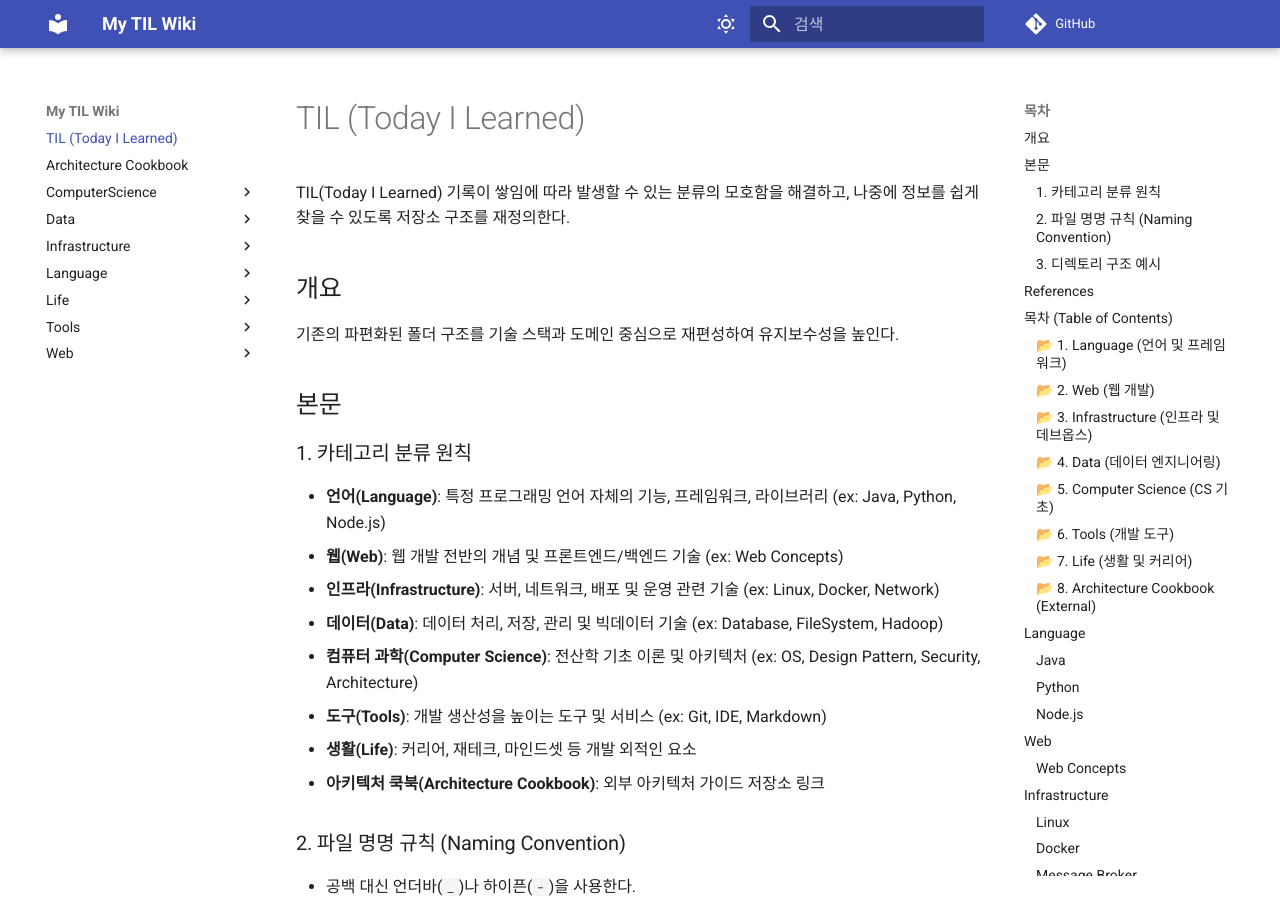
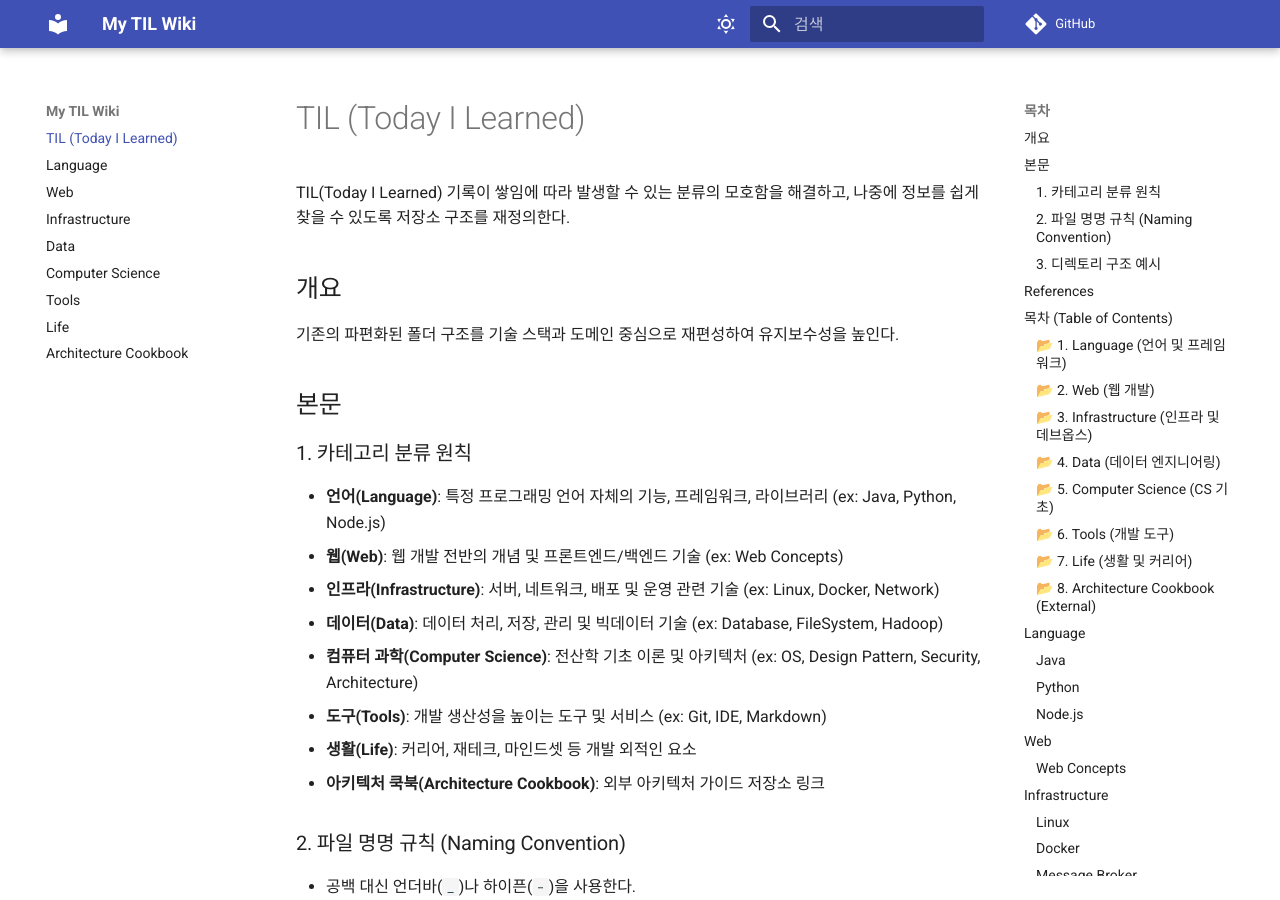
Before and after one commit to DevDooly/TIL, an MkDocs documentation site: the page built from docs/index.md, in a window 1280 px wide and 900 px high. Built offline with MkDocs 1.6.1 and Material for MkDocs 9.7.7, drawn with Linux system fonts in a browser that asks for light colours; comment, search, counter and statistics services are not loaded; part of the change alters nothing that is shown.

```diff
--- a/mkdocs.yml
+++ b/mkdocs.yml
@@ -49,13 +49,13 @@ plugins:
   - search
 
 # 📌 네비게이션 경로 (모두 docs 폴더 내부 기준이어야 함)
-# nav:
-#   - Home: index.md  # (중요) ../README.md 가 아니라 docs 내부의 index.md를 가리킴
-#   - Language: Language/
-#   - Web: Web/
-#   - Infrastructure: Infrastructure/
-#   - Data: Data/
-#   - Computer Science: ComputerScience/
-#   - Tools: Tools/
-#   - Life: Life/
-#   - Archive: Archive/
+nav:
+  - TIL (Today I Learned): index.md
+  - Language: Language/
+  - Web: Web/
+  - Infrastructure: Infrastructure/
+  - Data: Data/
+  - Computer Science: ComputerScience/
+  - Tools: Tools/
+  - Life: Life/
+  - Architecture Cookbook: Architecture_Cookbook.md
```
